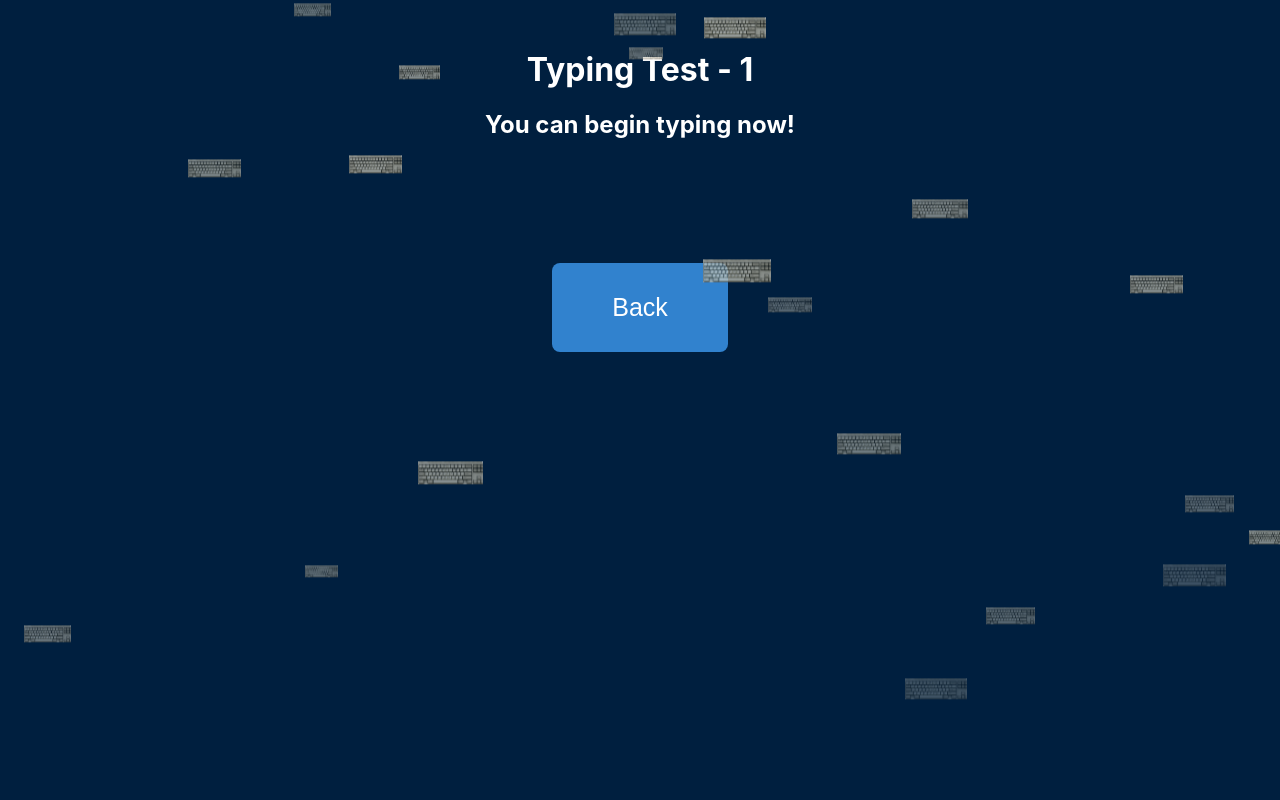
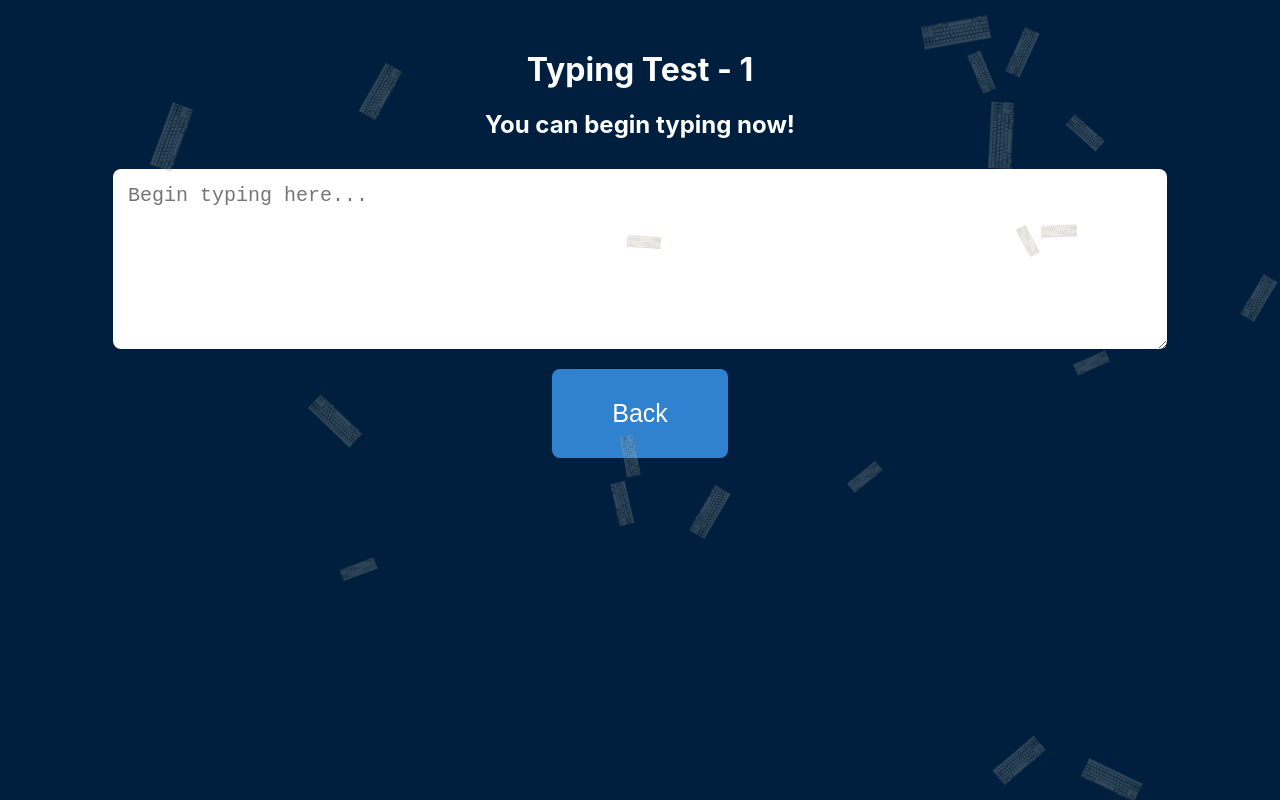
Before and after one commit to brianwei23/type-speed, a React (Create React App) app in the folder client/: page /test/1 in a window 1280 px wide. Built offline with nearby package versions, Linux system fonts and the light colour scheme; no server answers; sample sign-in values are in the browser's storage.

Commit message:
Add typing ability and other fixes

```diff
--- a/client/src/MainPage.js
+++ b/client/src/MainPage.js
@@ -11,7 +11,7 @@ function MainPage() {
         navigate("/login", { replace: true }); // Redirect to login page
     };
     return (
-        <PageWrapper>
+        <PageWrapper keyboardOpacity={0.7}>
             <div style={styles.container}>
                 <h1 style={styles.title}>
                     Select the Difficulty Level
--- a/client/src/TypingPage.js
+++ b/client/src/TypingPage.js
@@ -1,4 +1,4 @@
-import { useEffect, useState } from "react";
+import { useEffect, useState, useRef } from "react";
 import { useParams, useNavigate } from "react-router-dom";
 import PageWrapper from "./styles/PageWrapper";
 
@@ -6,8 +6,12 @@ function TypingPage() {
     const { difficulty } = useParams(); // Get difficulty from URL params
     const navigate = useNavigate();
     const [sentence, setSentence] = useState("");
+    const [input, setInput] = useState("");
+    const hasFetched = useRef(false); // Stops double fetching
 
     useEffect(() => {
+        if (hasFetched.current) return; // Prevent double fetch
+        hasFetched.current = true;
         const fetchSentence = async () => {
             try {
                 const res = await fetch(`http://localhost:5000/api/sentences/${difficulty}`);
@@ -21,15 +25,81 @@ function TypingPage() {
     }, [difficulty]);
 
     return (
-        <PageWrapper>
+        <PageWrapper keyboardOpacity={0.5}>
             <div style={{color: "white", textAlign: "center", marginTop: "50px"}}>
                 <h1> Typing Test - {difficulty.charAt(0).toUpperCase() + difficulty.slice(1)}</h1>
                 <h2> You can begin typing now! </h2>
-                <p style={{ fontSize: "24px", marginTop: "20px" }}>{sentence}</p>
+                {/* Sentence display */}
+                <div
+                    style={{
+                        marginTop: "30px",
+                        fontSize: "24px",
+                        maxWidth: "800px",
+                        marginLeft: "auto",
+                        marginRight: "auto",
+                        lineHeight: "1.5",
+                        whiteSpace: "pre-wrap",
+                        overflowWrap: "break-word",
+                        wordBreak: "break-word",
+                    }}
+                    >
+                        {sentence.split("").map((char, index) => {
+                            let color = "white";
+                            if (index < input.length) {
+                                color = input[index] === char ? "green" : "red";
+                            }
+                            return (
+                                <span
+                                    key={index}
+                                    style={{ color }}
+                                    >
+                                        {char}
+                                    </span>
+                            );
+                        })}
+                    </div>
+
+                    <div
+                        style={{
+                            display: "flex",
+                            flexDirection: "column",
+                            alignItems: "center",
+                            marginTop: "30px",
+                        }}
+                    >
+                      {/* Typing Input Area */}
+                      <textarea
+                          value={input}
+                          onChange={(e) => {
+                             const typed = e.target.value;
+                             const nextCharIndex = input.length;
+                             const nextChar = sentence[nextCharIndex];
+                             if (typed.length <= sentence.length) {
+                                if (typed[nextCharIndex] === nextChar) {
+                                    setInput(typed);
+                                } else {
+                                    setInput(typed.slice(0, typed.length));
+                                }
+                             }
+                            }}
+                           autoFocus
+                           spellCheck={false}
+                           placeholder="Begin typing here..."
+                           style={{
+                               width: "80%",
+                               height: "150px",
+                               fontSize: "20px",
+                               padding: "15px",
+                               borderRadius: "8px",
+                               border: "none",
+                               outline: "none",
+                           }}
+                      />
+                      {/* Back button to go back to main page */}
                       <button
                           onClick={() => navigate("/main")}
                           style={{
-                        marginTop: "100px",
+                              marginTop: "20px",
                               padding: "30px 60px",
                               borderRadius: "8px",
                               border: "none",
@@ -42,6 +112,7 @@ function TypingPage() {
                             Back
                         </button>
                  </div>
+            </div>
         </PageWrapper>
     );
 }
--- a/client/src/styles/PageWrapper.js
+++ b/client/src/styles/PageWrapper.js
@@ -1,26 +1,21 @@
-import React from "react";
+import React, {useRef} from "react";
 import keyboardImage from './keyboard.png';
 
-function PageWrapper({ children }) {
+function PageWrapper({ children, keyboardOpacity = 0.7 }) {
     // 20 floating keyboards with random positions
-    const floatingKeyboards = [...Array(20)].map((_, i) => (
-        <img
-            key = {i}
-            src = {keyboardImage}
-            alt = "keyboard"
-            style = {{
-                position: "absolute",
+    const keyboardsRef = useRef(
+      [...Array(20)].map(() => ({
             width: `${30 + Math.random() * 40}px`,
             top: `${Math.random() * 100}%`,
             left: `${Math.random() * 100}%`,
             transform: `rotate(${Math.random() * 360}deg)`, // random rotation
             animation: "float 10s ease-in-out infinite", //floating animation
-                opacity: 0.3 + Math.random() * 0.5, // random opacity
             pointerEvents: "none", // ignore mouse events
-                zIndex: 0
-            }}
-            />
-    ));
+            zIndex: 0,
+            opacity: keyboardOpacity,
+            rotate: `${Math.random() * 360}deg`,
+            }))
+    );
 
     return (
         <div
@@ -32,8 +27,23 @@ function PageWrapper({ children }) {
                 backgroundColor: "#001f3f"
             }}
             >
-              {floatingKeyboards}
-              {children} {/*Render page content for login and register process */}
+            {keyboardsRef.current.map((pos, i) => (
+                <img
+                    key={i}
+                    src={keyboardImage}
+                    alt="keyboard"
+                    style={{
+                        position: "absolute",
+                        top: pos.top,
+                        left: pos.left,
+                        width: pos.width,
+                        transform: `rotate(${pos.rotate})`,
+                        opacity: pos.opacity * keyboardOpacity,
+                        pointerEvents: "none",
+                    }}
+                    />
+            ))}
+            {children}
             </div>
     );
 }
```
Lines whose indentation alone changed are shown as unchanged.
